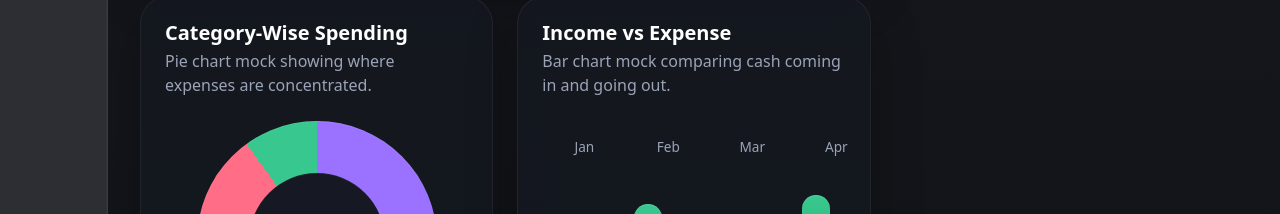
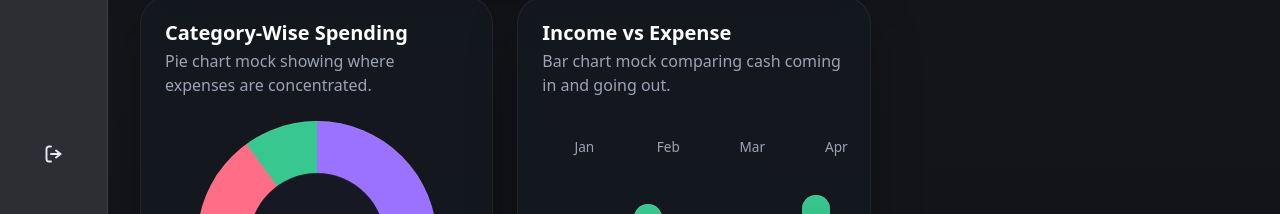
Before and after one commit to CohenReiland/frameworks-assignment-5, an Angular app: page /dashboard in a window 1280 px wide. Shown: the part 586-800 px from the top of the page. Built offline with nearby package versions, Linux system fonts and the light colour scheme; no server answers; the database is empty.

Commit message:
Added Logout Button

```diff
--- a/src/app/navbar-component/navbar-component.css
+++ b/src/app/navbar-component/navbar-component.css
@@ -50,6 +50,13 @@
   transform: translateY(-1px);
 }
 
+.nav-logout-link {
+  margin-top: auto;
+  border: 0;
+  cursor: pointer;
+  font: inherit;
+}
+
 .nav-icon-link.active {
   color: #fff;
   background: linear-gradient(180deg, #3253c7 0%, #27419e 100%);
--- a/src/app/navbar-component/navbar-component.html
+++ b/src/app/navbar-component/navbar-component.html
@@ -1,10 +1,5 @@
 <nav class="sidebar-nav d-flex flex-column align-items-center">
-  <a
-    routerLink="/dashboard"
-    routerLinkActive="active"
-    class="nav-icon-link"
-    aria-label="Dashboard"
-  >
+  <a routerLink="/dashboard" routerLinkActive="active" class="nav-icon-link" aria-label="Dashboard">
     <svg viewBox="0 0 24 24" aria-hidden="true">
       <rect x="3" y="3" width="7" height="7" rx="1.5" />
       <rect x="14" y="3" width="7" height="5" rx="1.5" />
@@ -42,17 +37,28 @@
     <span class="nav-tooltip">Categories</span>
   </a>
 
-  <a
-    routerLink="/budget"
-    routerLinkActive="active"
-    class="nav-icon-link"
-    aria-label="Budget"
-  >
+  <a routerLink="/budget" routerLinkActive="active" class="nav-icon-link" aria-label="Budget">
     <svg viewBox="0 0 24 24" aria-hidden="true">
-      <path d="M3 7.5A2.5 2.5 0 0 1 5.5 5h13A2.5 2.5 0 0 1 21 7.5v9a2.5 2.5 0 0 1-2.5 2.5h-13A2.5 2.5 0 0 1 3 16.5z" />
+      <path
+        d="M3 7.5A2.5 2.5 0 0 1 5.5 5h13A2.5 2.5 0 0 1 21 7.5v9a2.5 2.5 0 0 1-2.5 2.5h-13A2.5 2.5 0 0 1 3 16.5z"
+      />
       <path d="M3 9h18" />
       <circle cx="16.5" cy="14" r="1.5" />
     </svg>
     <span class="nav-tooltip">Budget</span>
   </a>
+
+  <button
+    type="button"
+    class="nav-icon-link nav-logout-link"
+    aria-label="Logout"
+    (click)="onLogout()"
+  >
+    <svg viewBox="0 0 24 24" aria-hidden="true">
+      <path d="M9 4.5h-2A2.5 2.5 0 0 0 4.5 7v10A2.5 2.5 0 0 0 7 19.5h2" />
+      <path d="M14 8.5 18.5 12 14 15.5" />
+      <path d="M9 12h9.5" />
+    </svg>
+    <span class="nav-tooltip">Logout</span>
+  </button>
 </nav>
--- a/src/app/navbar-component/navbar-component.ts
+++ b/src/app/navbar-component/navbar-component.ts
@@ -1,5 +1,6 @@
-import { Component } from '@angular/core';
-import { RouterLink, RouterLinkActive } from '@angular/router';
+import { Component, inject } from '@angular/core';
+import { Router, RouterLink, RouterLinkActive } from '@angular/router';
+import { AuthService } from '../services/auth-service';
 
 @Component({
   selector: 'app-navbar-component',
@@ -8,4 +9,12 @@ import { RouterLink, RouterLinkActive } from '@angular/router';
   templateUrl: './navbar-component.html',
   styleUrl: './navbar-component.css',
 })
-export class NavbarComponent {}
+export class NavbarComponent {
+  private readonly authService = inject(AuthService);
+  private readonly router = inject(Router);
+
+  async onLogout(): Promise<void> {
+    await this.authService.logout();
+    await this.router.navigate(['/login']);
+  }
+}
```
